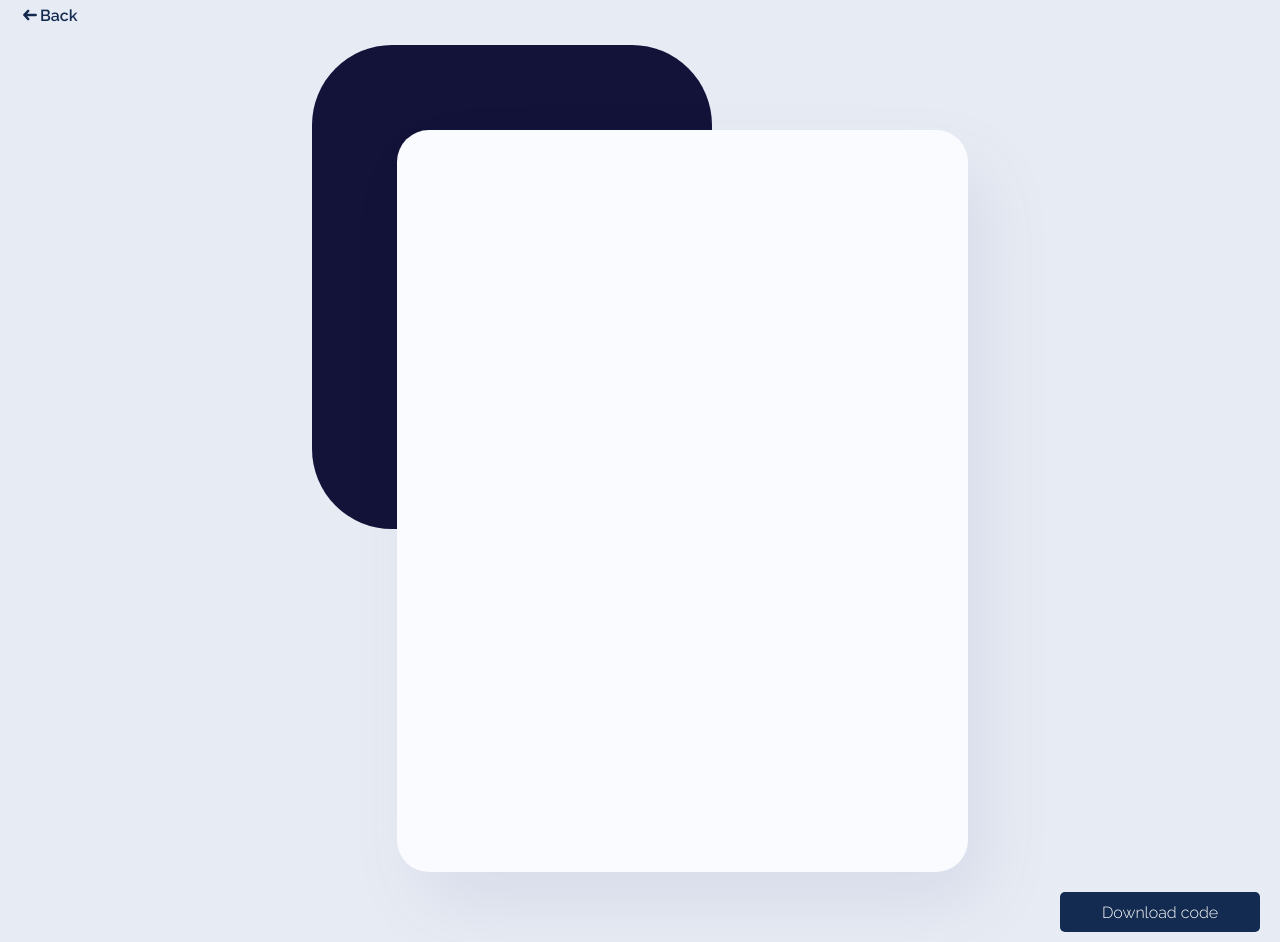
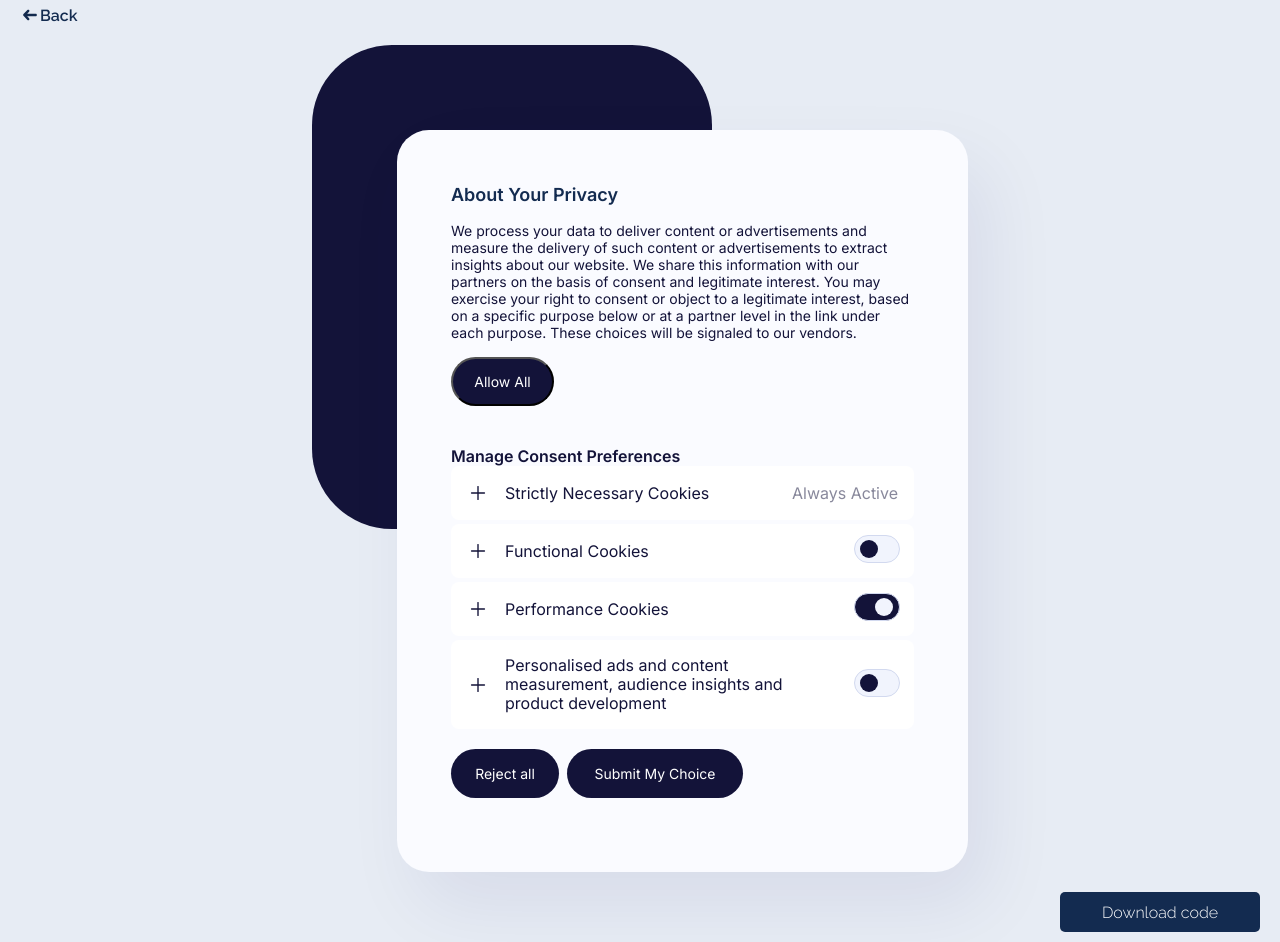
Before and after one commit to oleksandrportianko/components-directory, a React (Create React App) app: page /component/cookie-preferences-modal in a window 1280 px wide. Built offline with nearby package versions, Linux system fonts and the light colour scheme.

Commit message:
cookie preferences modal is completed, and added file for download

```diff
--- a/src/components/items-components/cookie-preferences-modal/CookiePreferencesModal.jsx
+++ b/src/components/items-components/cookie-preferences-modal/CookiePreferencesModal.jsx
@@ -1,9 +1,26 @@
-import React from 'react'
+import React, { useState } from 'react'
 import BackButton from '../../page-components/back-button/BackButton'
 import DownloadButton from '../../page-components/download-button/DownloadButton'
+import PrivicyPlus from '../../../assets/privicy-plus.svg'
 import './CookiePreferencesModal.scss'
 
 const CookiePreferencesModal = () => {
+   const [functionalCookieToggle, setFunctionalCookieToggle] = useState(false);
+   const [performanceCookieToggle, setPerformanceCookieToggle] = useState(true);
+   const [personalizedCookieToggle, setPersonalizedCookieToggle] = useState(false);
+
+   const handleFunctionalCookie = () => {
+      setFunctionalCookieToggle(!functionalCookieToggle);
+   }
+
+   const handlePerformanceCookie = () => {
+      setPerformanceCookieToggle(!performanceCookieToggle);
+   }
+
+   const handlePersonalizedCookie = () => {
+      setPersonalizedCookieToggle(!personalizedCookieToggle);
+   }
+
    return (
       <div className='container-wrapper'>
          <BackButton />
@@ -11,11 +28,57 @@ const CookiePreferencesModal = () => {
             <div className='cookie-preferences-content'>
                <div className='content-background-block'></div>
                <div className='content-block-info'>
-
+                  <div className='info-allow-block'>
+                     <span>About Your Privacy</span>
+                     <p>
+                        We process your data to deliver content or advertisements and measure the delivery of such
+                        content or advertisements to extract insights about our website. We share this information
+                        with our partners on the basis of consent and legitimate interest.
+                        You may exercise your right to consent or object to a legitimate interest,
+                        based on a specific purpose below or at a partner level in the link under each purpose.
+                        These choices will be signaled to our vendors.
+                     </p>
+                     <button>Allow All</button>
+                  </div>
+                  <div className='info-preferences-block'>
+                     <span className='preferences-title'>Manage Consent Preferences</span>
+                     <div className='preference-items'>
+                        <div className='item-stricktly'>
+                           <img src={PrivicyPlus} alt="" />
+                           <span className='item-settings'>Strictly Necessary Cookies</span>
+                           <span className='item-value'>Always Active</span>
+                        </div>
+                        <div className='item-functional'>
+                           <img src={PrivicyPlus} alt="" />
+                           <span className='item-settings-big'>Functional Cookies</span>
+                           <div onClick={handleFunctionalCookie} className={ functionalCookieToggle ? 'item-toggle-active' : 'item-toggle'}>
+                              <span className='toggle-circle'></span>
+                           </div>
+                        </div>
+                        <div className='item-performance'>
+                           <img src={PrivicyPlus} alt="" />
+                           <span className='item-settings-big'>Performance Cookies</span>
+                           <div onClick={handlePerformanceCookie} className={ performanceCookieToggle ? 'item-toggle-active' : 'item-toggle'}>
+                              <span className='toggle-circle'></span>
+                           </div>
+                        </div>
+                        <div className='item-personalized'>
+                           <img src={PrivicyPlus} alt="" />
+                           <span className='item-settings-big'>Personalised ads and content measurement, audience insights and product development</span>
+                           <div onClick={handlePersonalizedCookie} className={ personalizedCookieToggle ? 'item-toggle-active' : 'item-toggle'}>
+                              <span className='toggle-circle'></span>
+                           </div>
+                        </div>
+                     </div>
+                  </div>
+                  <div className='buttons-block'>
+                     <button className='button-reject'>Reject all</button>
+                     <button className='button-submit'>Submit My Choice</button>
+                  </div>
                </div>
             </div>
          </div>
-         <DownloadButton url='/files/' />
+         <DownloadButton url='/files/cookie-preferences-modal.zip' />
       </div>
    )
 }
--- a/src/components/items-components/cookie-preferences-modal/CookiePreferencesModal.scss
+++ b/src/components/items-components/cookie-preferences-modal/CookiePreferencesModal.scss
@@ -32,6 +32,195 @@
          box-shadow: 20px 34px 74px rgba(21, 21, 106, 0.07);
          border-radius: 32px;
          z-index: 5;
+         display: flex;
+         flex-direction: column;
+         align-items: center;
+
+         .info-allow-block {
+            width: 463px;
+            height: 223px;
+            margin-top: 54px;
+
+            span {
+               font-family: 'Inter';
+               font-style: normal;
+               font-weight: 600;
+               font-size: 18px;
+               line-height: 22px;
+            }
+
+            p {
+               font-family: 'Inter';
+               font-style: normal;
+               font-weight: 400;
+               font-size: 14px;
+               line-height: 17px;
+               color: #131339;
+               margin-top: 16px;
+            }
+
+            button {
+               width: 103px;
+               height: 49px;
+               color: white;
+               background: #131339;
+               border-radius: 32px;
+               font-family: 'Inter';
+               font-style: normal;
+               font-weight: 400;
+               font-size: 14px;
+               line-height: 17px;
+               margin-top: 16px;
+            }
+         }
+
+         .info-preferences-block {
+            margin-top: 40px;
+            width: 463px;
+
+            .item-settings {
+               font-family: 'Inter';
+               font-style: normal;
+               font-weight: 400;
+               font-size: 16px;
+               line-height: 19px;
+               color: #131339;
+               width: 271px;
+               margin-right: 16px;
+            }
+
+            .item-settings-big {
+               font-family: 'Inter';
+               font-style: normal;
+               font-weight: 400;
+               font-size: 16px;
+               line-height: 19px;
+               color: #131339;
+               width: 333px;
+               margin-right: 16px;
+            }
+
+            .preferences-title {
+               font-family: 'Inter';
+               font-style: normal;
+               font-weight: 600;
+               font-size: 16px;
+               line-height: 19px;
+               color: #131339;
+               margin-bottom: 16px;
+            }
+
+            .preference-items {
+               display: flex;
+               flex-direction: column;
+
+               div {
+                  display: flex;
+                  flex-direction: row;
+                  align-items: center;
+                  background-color: white;
+                  width: 463px;
+                  height: 54px;
+                  border-radius: 8px;
+                  margin-bottom: 4px;
+
+                  img {
+                     margin: 0 16px;
+                  }
+               }
+
+               .item-personalized {
+                  height: 89px;
+               }
+
+               .item-toggle {
+                  width: 44px;
+                  height: 26px;
+                  background: #F1F4FD;
+                  border: 1px solid #D2D9EF;
+                  border-radius: 32px;
+                  display: flex;
+                  align-items: center;
+                  transition: 0.5s;
+
+                  .toggle-circle {
+                     width: 18px;
+                     height: 18px;
+                     background: #131339;
+                     border-radius: 32px;
+                     margin-left: 5px;
+                     transition: 0.5s;
+                  }
+               }
+
+               .item-toggle-active {
+                  width: 44px;
+                  height: 26px;
+                  background: #131339;
+                  border: 1px solid #D2D9EF;
+                  border-radius: 32px;
+                  display: flex;
+                  align-items: center;
+                  transition: 0.5s;
+
+                  .toggle-circle {
+                     width: 18px;
+                     height: 18px;
+                     background: #F1F4FD;
+                     border-radius: 32px;
+                     margin-left: 20px;
+                     transition: 0.5s;
+                  }
+               }
+
+               .item-stricktly {
+                  .item-value {
+                     font-family: 'Inter';
+                     font-style: normal;
+                     font-weight: 400;
+                     font-size: 16px;
+                     line-height: 19px;
+                     color: #131339;
+                     opacity: 0.5;
+                  }
+               }
+            }
+         }
+
+         .buttons-block {
+            display: flex;
+            width: 463px;
+            margin-top: 16px;
+
+            .button-reject {
+               width: 108px;
+               height: 49px;
+               background: #131339;
+               border: none;
+               border-radius: 32px;
+               margin-right: 8px;
+               font-family: 'Inter';
+               font-style: normal;
+               font-weight: 400;
+               font-size: 14px;
+               line-height: 17px;
+               color: #FFFFFF;
+            }
+
+            .button-submit {
+               width: 176px;
+               height: 49px;
+               background: #131339;
+               border-radius: 32px;
+               font-family: 'Inter';
+               font-style: normal;
+               font-weight: 400;
+               font-size: 14px;
+               line-height: 17px;
+               color: #FFFFFF;
+               border: none;
+            }
+         }
       }
    }
 }
--- a/src/index.scss
+++ b/src/index.scss
@@ -26,3 +26,7 @@ input, textarea {
 h2 {
    margin: 0;
 }
+
+p {
+   margin: 0;
+}
```
Also changed, not shown: src/assets/privicy-plus.svg (added), 1 other file (tests, documents, lock files or other folders).
